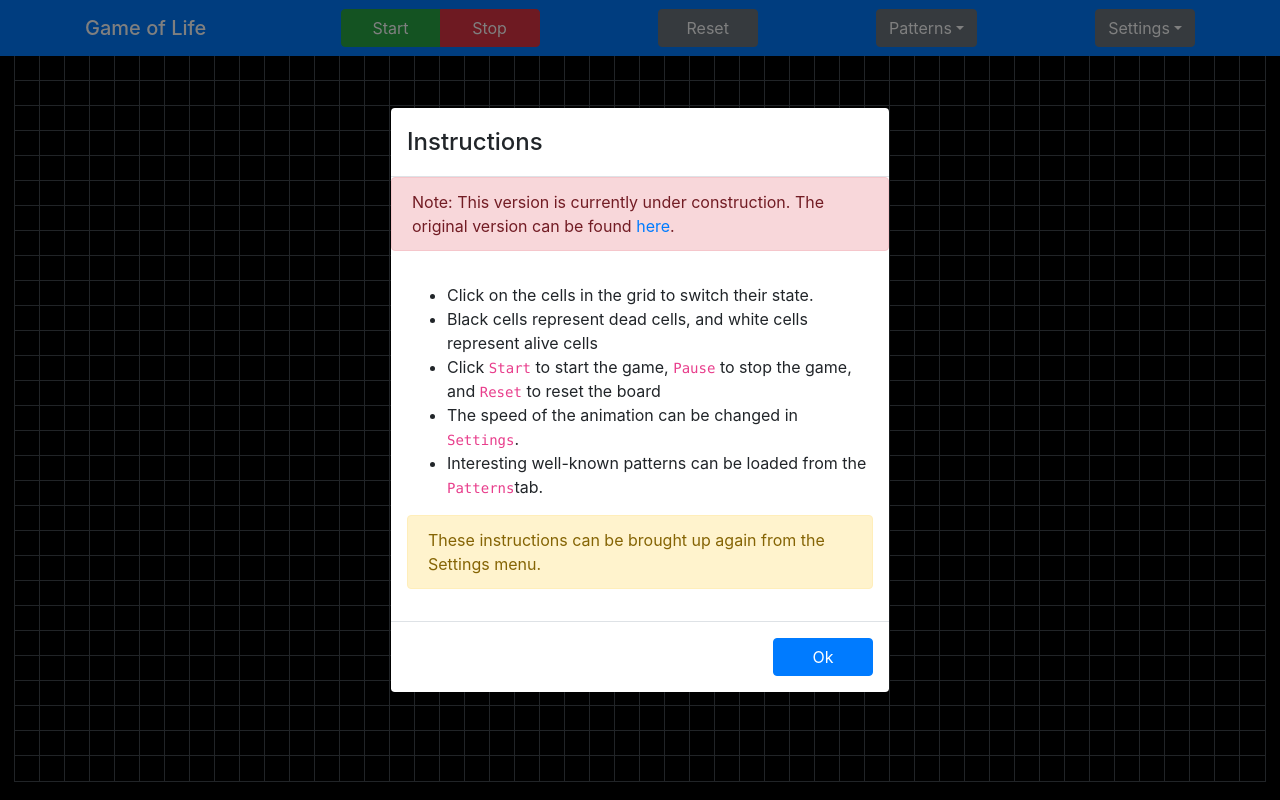
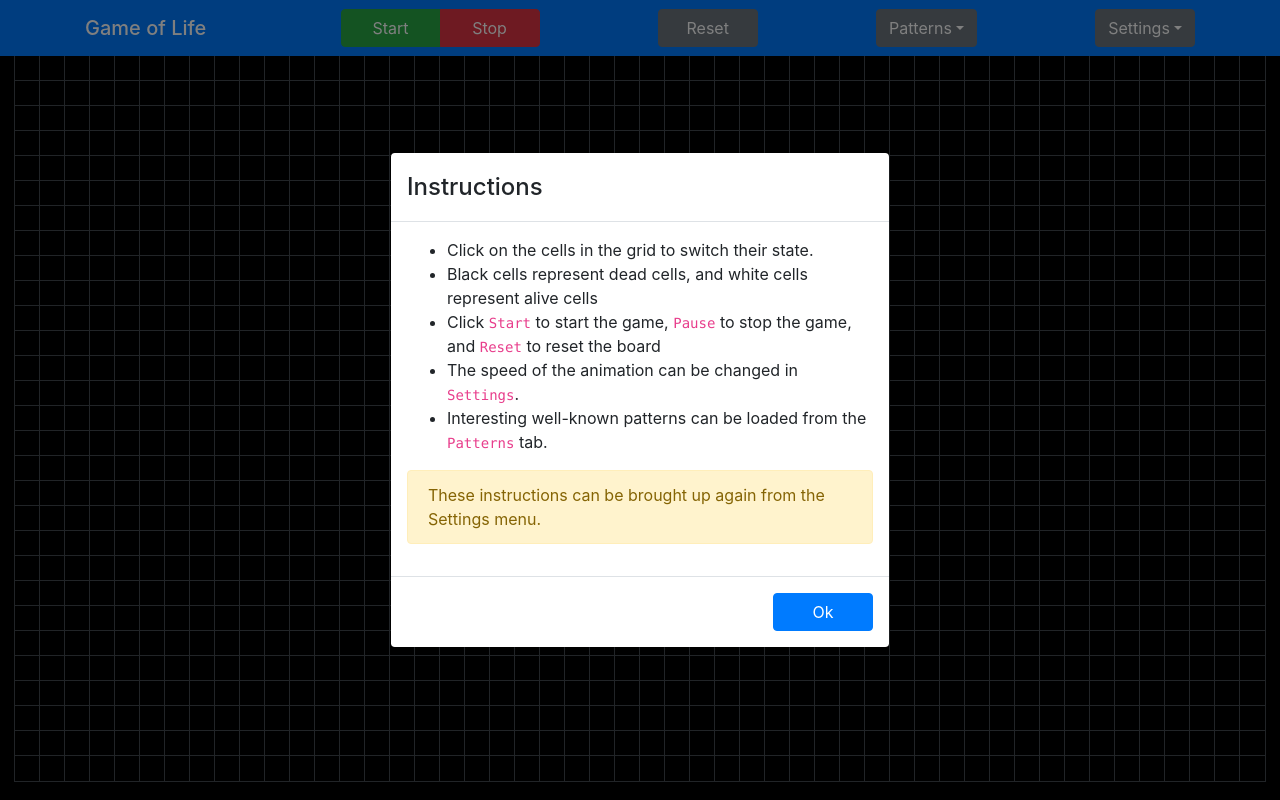
Before and after one commit to robertpsoane/game-of-life, a React (Create React App) app: page / in a window 1280 px wide. Built offline with nearby package versions, Linux system fonts and the light colour scheme.

Commit message:
Canged instructions

```diff
--- a/src/components/controls/instructions.jsx
+++ b/src/components/controls/instructions.jsx
@@ -12,11 +12,7 @@ class instructions extends Component {
         <Modal.Header>
           <Modal.Title>Instructions</Modal.Title>
         </Modal.Header>
-        <div class="alert alert-danger" role="alert">
-          Note: This version is currently under construction. The original
-          version can be found{" "}
-          <a href="https://robertsoane.me/game-of-life-v1/">here</a>.
-        </div>
+
         <Modal.Body>
           <ul>
             <li>Click on the cells in the grid to switch their state.</li>
@@ -34,8 +30,7 @@ class instructions extends Component {
             </li>
             <li>
               Interesting well-known patterns can be loaded from the{" "}
-              <code>Patterns</code>
-              tab.
+              <code>Patterns</code> tab.
             </li>
           </ul>
 
```
